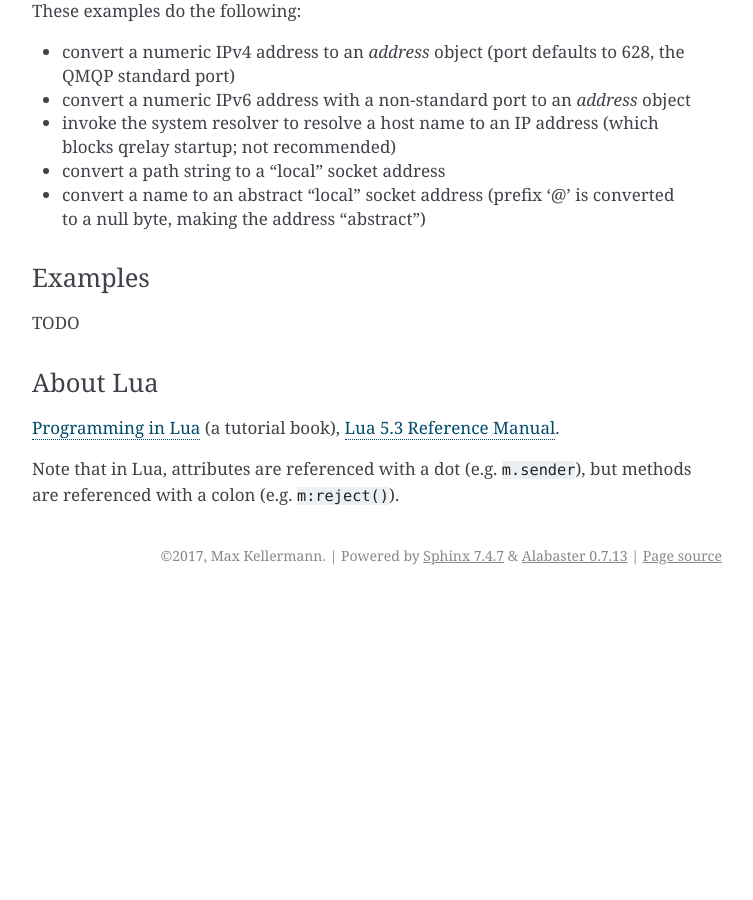
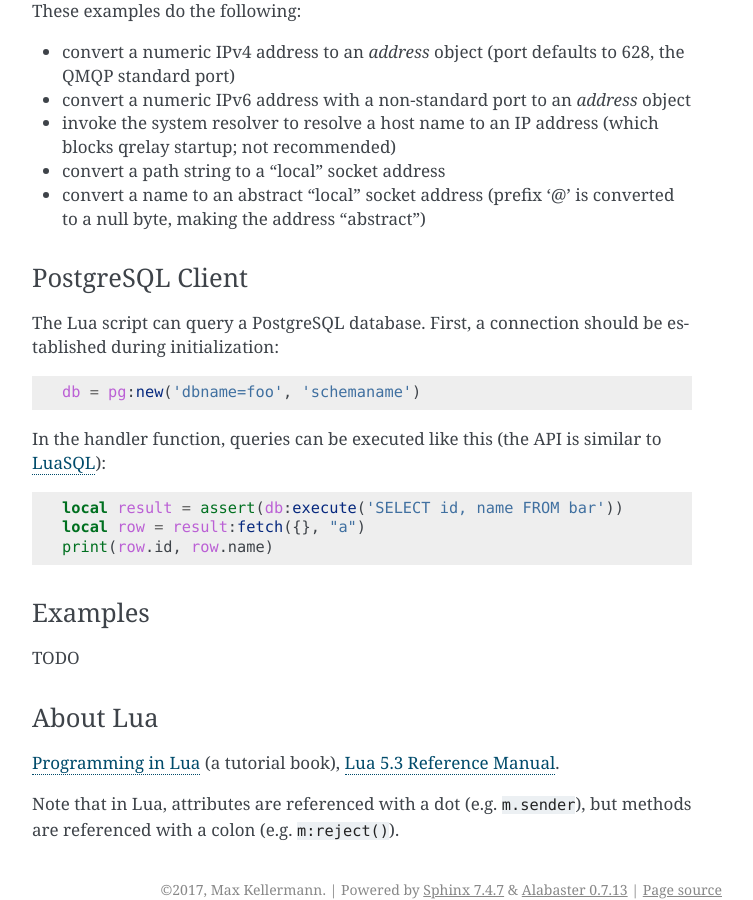
Before and after one commit to CM4all/qrelay, a Sphinx documentation site: the page built from doc/index.rst, in a window 1280 px wide and 900 px high, scrolled down 2646 px. Shown: the whole window, without its empty margins (388-1141 px from the left). Built offline with Sphinx 7.4.7, drawn with Linux system fonts in a browser that asks for light colours; before the commit the page ends 3241 px from its top, so only the background shows below that.

Commit message:
add PostgreSQL client

```diff
--- a/doc/index.rst
+++ b/doc/index.rst
@@ -148,6 +148,22 @@
   converted to a null byte, making the address "abstract")
 
 
+PostgreSQL Client
+^^^^^^^^^^^^^^^^^
+
+The Lua script can query a PostgreSQL database.  First, a connection
+should be established during initialization::
+
+  db = pg:new('dbname=foo', 'schemaname')
+
+In the handler function, queries can be executed like this (the API is
+similar to `LuaSQL <https://keplerproject.github.io/luasql/>`__)::
+
+  local result = assert(db:execute('SELECT id, name FROM bar'))
+  local row = result:fetch({}, "a")
+  print(row.id, row.name)
+
+
 Examples
 ^^^^^^^^
 
```
Also changed, not shown: 4 other files.
